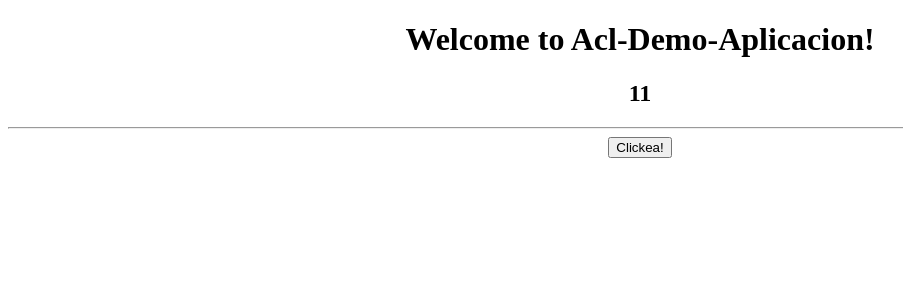
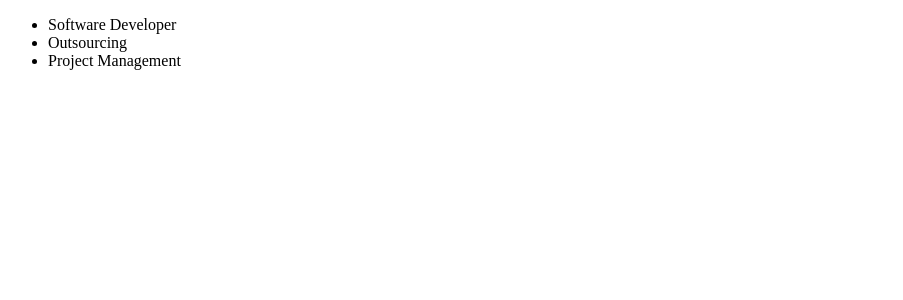
Before and after one commit to alexisvines/demo_angular, an Angular app in the folder acl-demo-angular4/: page / in a window 1280 px wide. Shown: the top 300 px of the page, without its empty margins (0-903 px from the left). Built offline with nearby package versions, Linux system fonts and the light colour scheme.

Commit message:
directiva NGFOR para iterar listas y desplegarlas ne html

```diff
--- a/acl-demo-angular4/src/app/app.component.html
+++ b/acl-demo-angular4/src/app/app.component.html
@@ -1,12 +1,4 @@
 <!--The content below is only a placeholder and can be replaced.-->
-<div style="text-align:center">
-  <h1>
-    Welcome to {{ title }}!
-  </h1>
- <h2>
-   {{a+b}}
- </h2>
-
-<hr />
-
-<button [disabled]="!listo" (click)="hacerAlgo()">Clickea!</button>
+<ul>
+	<li *ngFor="let area of areas">{{area.nombre}}</li>
+</ul>
--- a/acl-demo-angular4/src/app/app.component.ts
+++ b/acl-demo-angular4/src/app/app.component.ts
@@ -5,21 +5,17 @@ import { Component } from '@angular/core';
   templateUrl: './app.component.html',
   styleUrls: ['./app.component.css']
 })
+
 export class AppComponent {
   title = 'Acl-Demo-Aplicacion';
-  a = 3;
-  b = 8;
-  listo = false;
+  areas:any = [
+  	{nombre: 'Software Developer'},
+  	{nombre: 'Outsourcing'},
+  	{nombre: 'Project Management'},
+  ];
 
 
   constructor(){
-  	setTimeout(()=>{
-  		this.listo = true;
-  	},3000);
   }
 
-  //Funcion de prueba de event binding
-  hacerAlgo(){
-  	alert("Haciendo algo");
-  }
 }
```
